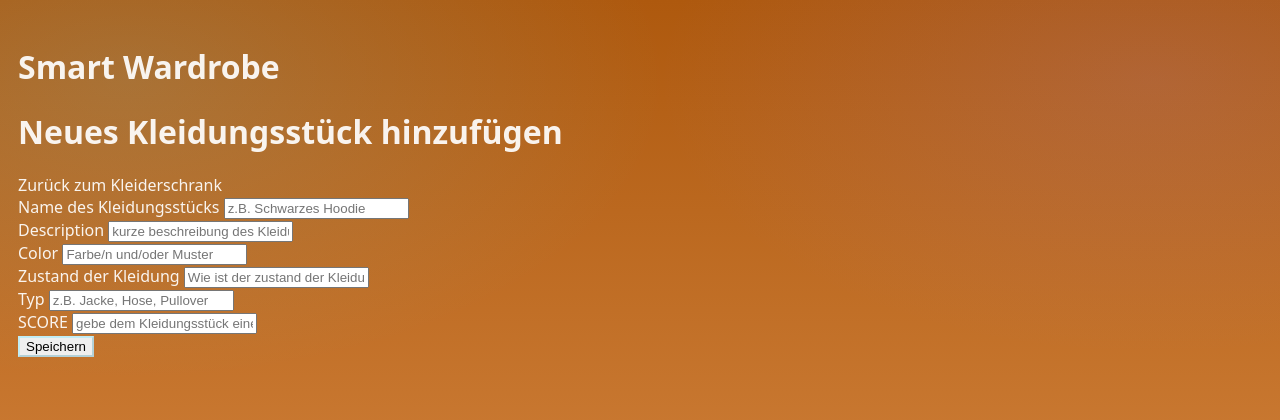
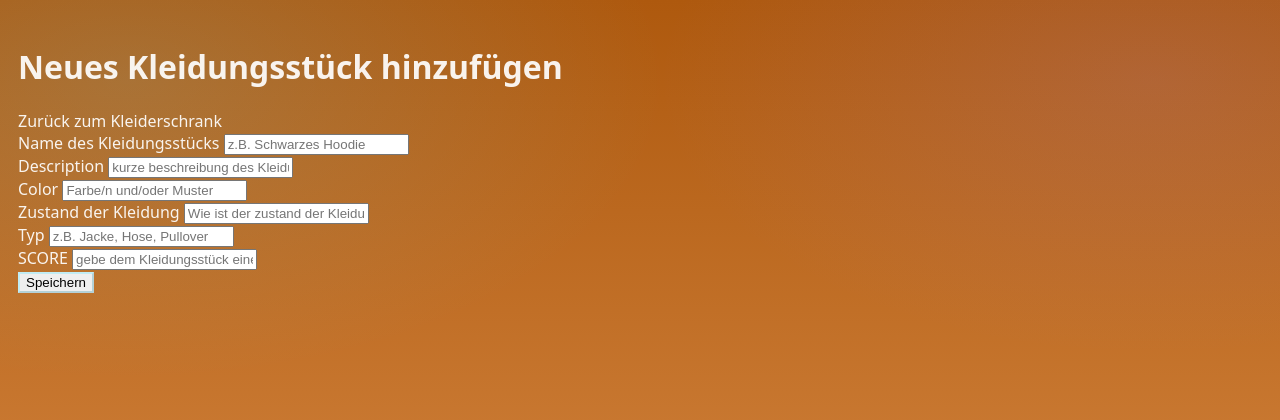
Before and after one commit to Mister-Calvin/Smart-Wardrobe, a FastAPI app: page /items/create in a window 1280 px wide. Shown: the top 420 px of the page. Run offline with FastAPI, Linux system fonts and the light colour scheme.

Commit message:
refactor(ui): make base layout page-title neutral
Remove the fixed Smart Wardrobe heading from the shared Jinja base template while preserving a valid header container and the reusable page content block so individual views can present their own navigation and titles.

```diff
--- a/templates/base.html
+++ b/templates/base.html
@@ -6,9 +6,7 @@
     <link rel="stylesheet" href="/static/style.css">
 </head>
 <body>
-    <header>
-        <h1>Smart Wardrobe</h1>
-    </header>
+    <header></header>
 
     <main>
         {% block content %}{% endblock %}
```
